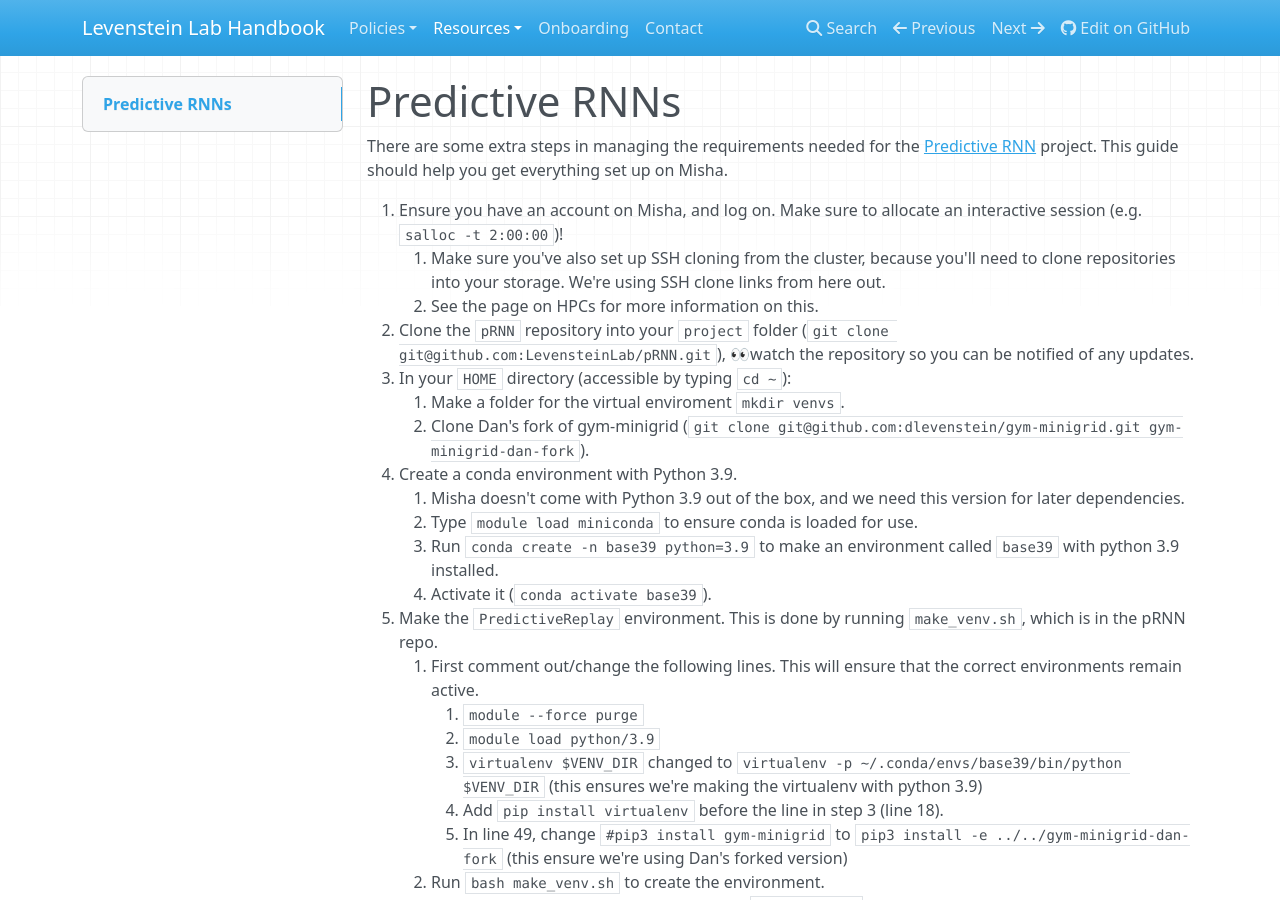
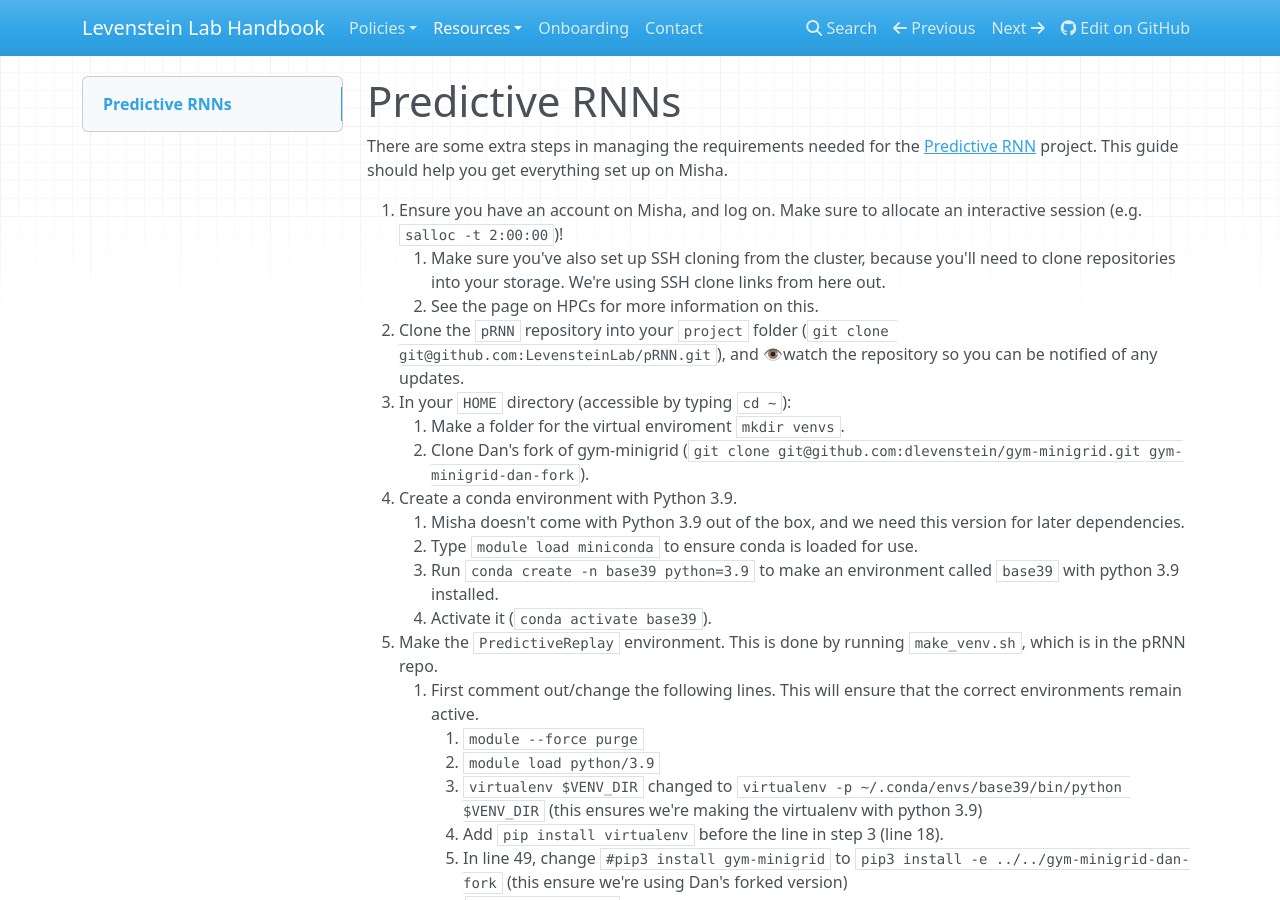
Before and after one commit to LevensteinLab/Lab-Handbook, an MkDocs documentation site: the page built from docs/Resources/prnn_tutorial.md, in a window 1280 px wide and 900 px high. Built offline with MkDocs 1.6.1, drawn with Linux system fonts in a browser that asks for light colours; nearby versions of some CDN libraries.

Commit message:
Update emoji in pRNN tutorial
Updated emoji from '👀' to '👁️' for consistency.

```diff
--- a/docs/Resources/prnn_tutorial.md
+++ b/docs/Resources/prnn_tutorial.md
@@ -5,7 +5,7 @@ There are some extra steps in managing the requirements needed for the [Predicti
 1. Ensure you have an account on Misha, and log on. Make sure to allocate an interactive session (e.g. `salloc -t 2:00:00`)!
     1. Make sure you've also set up SSH cloning from the cluster, because you'll need to clone repositories into your storage. We're using SSH clone links from here out.
     2. See the page on HPCs for more information on this.
-2. Clone the `pRNN` repository into your `project` folder (`git clone git@github.com:LevensteinLab/pRNN.git`), 👀watch the repository so you can be notified of any updates.
+2. Clone the `pRNN` repository into your `project` folder (`git clone git@github.com:LevensteinLab/pRNN.git`), and 👁️watch the repository so you can be notified of any updates.
 3. In your `HOME` directory (accessible by typing `cd ~`):
     1. Make a folder for the virtual enviroment `mkdir venvs`.
     2. Clone Dan's fork of gym-minigrid (`git clone git@github.com:dlevenstein/gym-minigrid.git gym-minigrid-dan-fork`).
```
